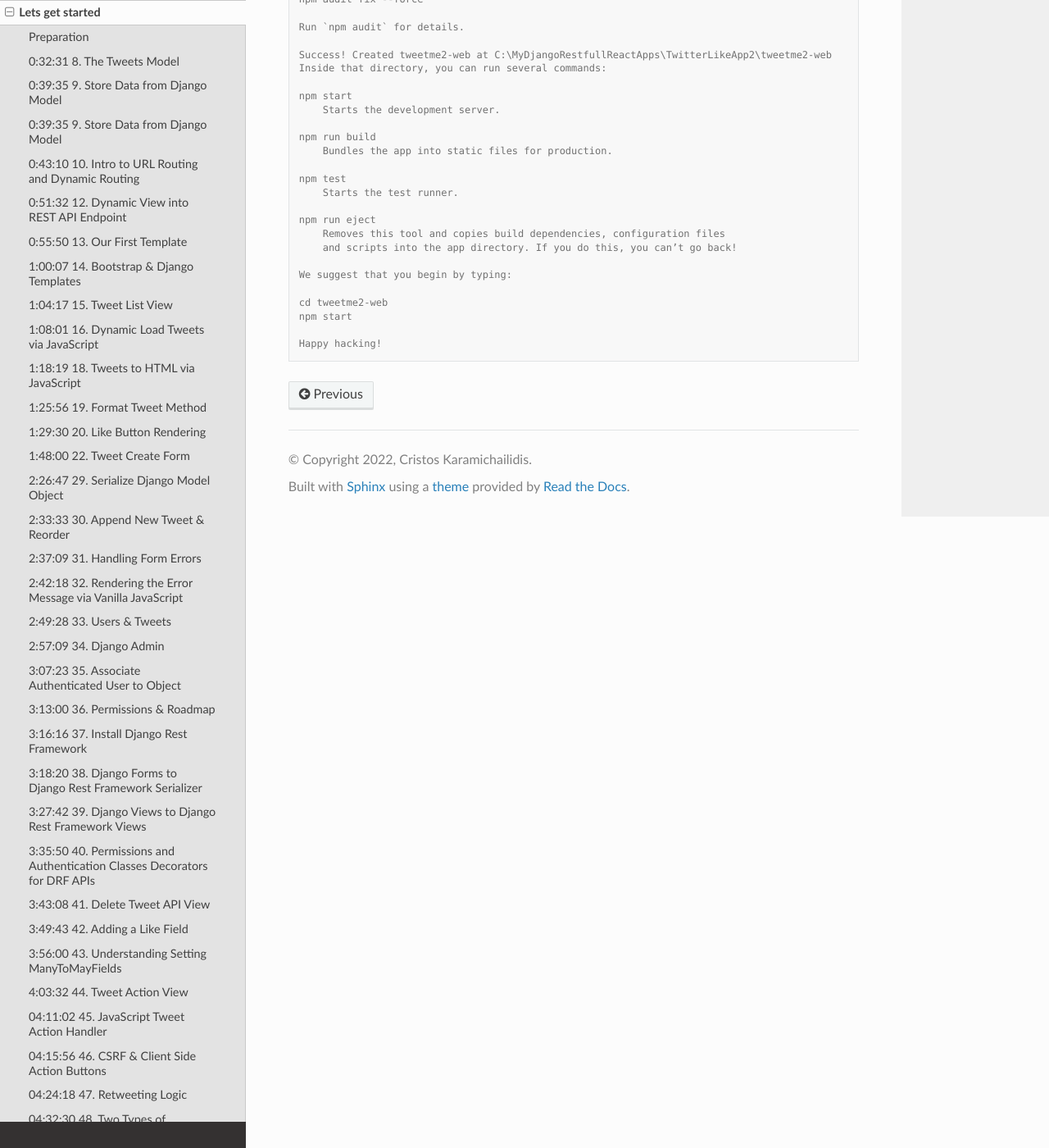
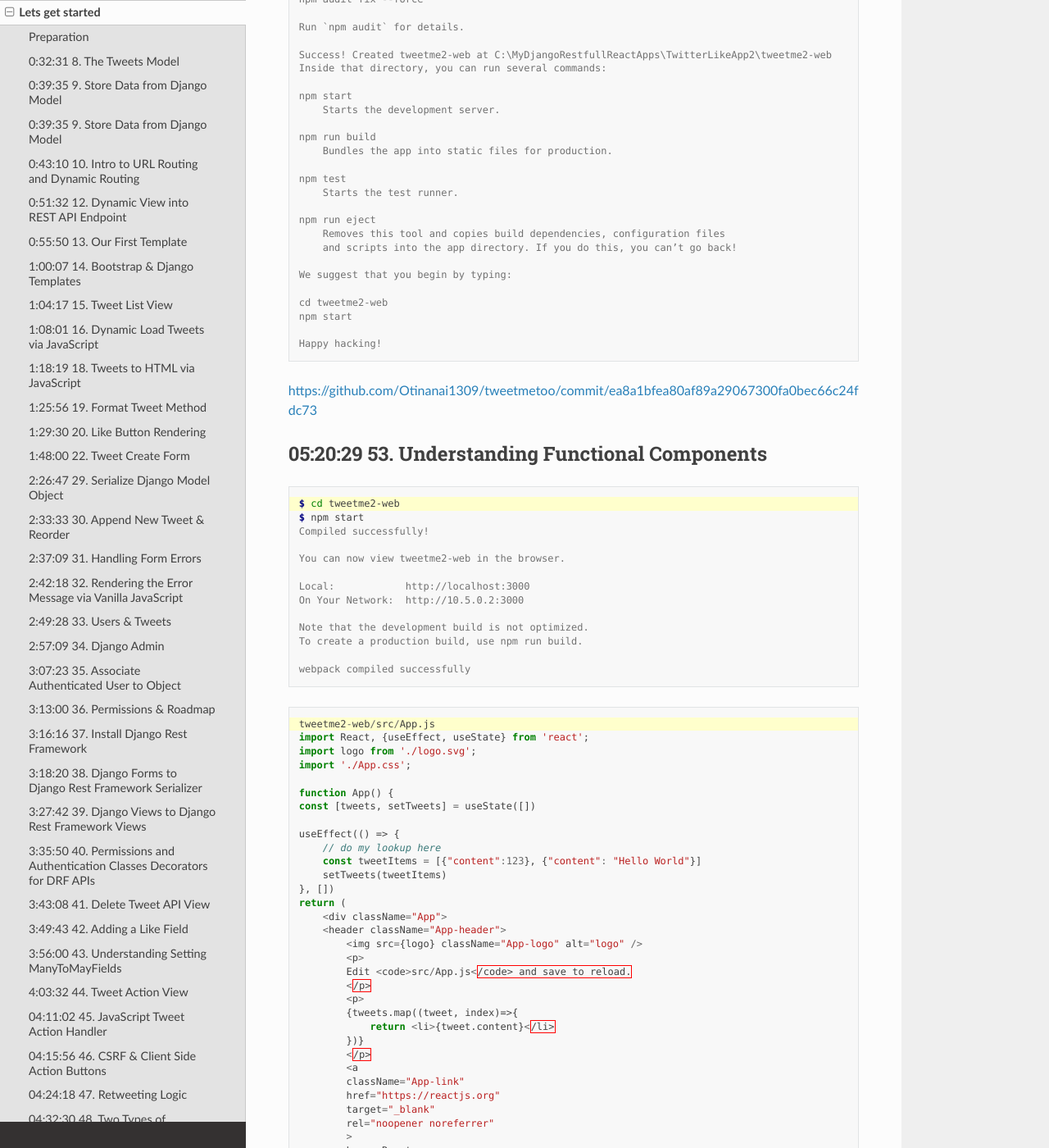
Before and after one commit to Otinanai1309/tweetmetoo, a Sphinx documentation site: the page built from docs/startproject.rst, in a window 1280 px wide and 1400 px high, scrolled down 17772 px. Shown: the whole window at 82% size. Built offline with Sphinx 7.4.7 and the Read the Docs theme 2.0.0, drawn with Linux system fonts in a browser that asks for light colours; some of the changed text lies outside the part shown.

Commit message:
05:20:29 53. Understanding Functional Components

```diff
--- a/docs/startproject.rst
+++ b/docs/startproject.rst
@@ -1548,3 +1548,75 @@ Oneway to create a React app is:
     npm start
 
     Happy hacking!
+
+
+https://github.com/Otinanai1309/tweetmetoo/commit/ea8a1bfea80af89a29067300fa0bec66c24fdc73
+
+
+05:20:29 53. Understanding Functional Components
+------------------------------------------------
+
+.. code-block:: console
+    :emphasize-lines: 1
+
+    $ cd tweetme2-web
+    $ npm start
+    Compiled successfully!
+
+    You can now view tweetme2-web in the browser.
+
+    Local:            http://localhost:3000
+    On Your Network:  http://10.5.0.2:3000
+
+    Note that the development build is not optimized.
+    To create a production build, use npm run build.
+
+    webpack compiled successfully
+
+
+.. code-block:: javascript
+    :emphasize-lines: 1
+
+    tweetme2-web/src/App.js
+    import React, {useEffect, useState} from 'react';
+    import logo from './logo.svg';
+    import './App.css';
+
+    function App() {
+    const [tweets, setTweets] = useState([])
+
+    useEffect(() => {
+        // do my lookup here
+        const tweetItems = [{"content":123}, {"content": "Hello World"}]
+        setTweets(tweetItems)
+    }, [])
+    return (
+        <div className="App">
+        <header className="App-header">
+            <img src={logo} className="App-logo" alt="logo" />
+            <p>
+            Edit <code>src/App.js</code> and save to reload.
+            </p>
+            <p>
+            {tweets.map((tweet, index)=>{
+                return <li>{tweet.content}</li>
+            })}
+            </p>
+            <a
+            className="App-link"
+            href="https://reactjs.org"
+            target="_blank"
+            rel="noopener noreferrer"
+            >
+            Learn React
+            </a>
+        </header>
+        </div>
+    );
+    }
+
+    export default App;
+
+
+05:26:27 54. Ajax lookup via XHR in React.js
+--------------------------------------------
```
Also changed, not shown: 8 other files.
